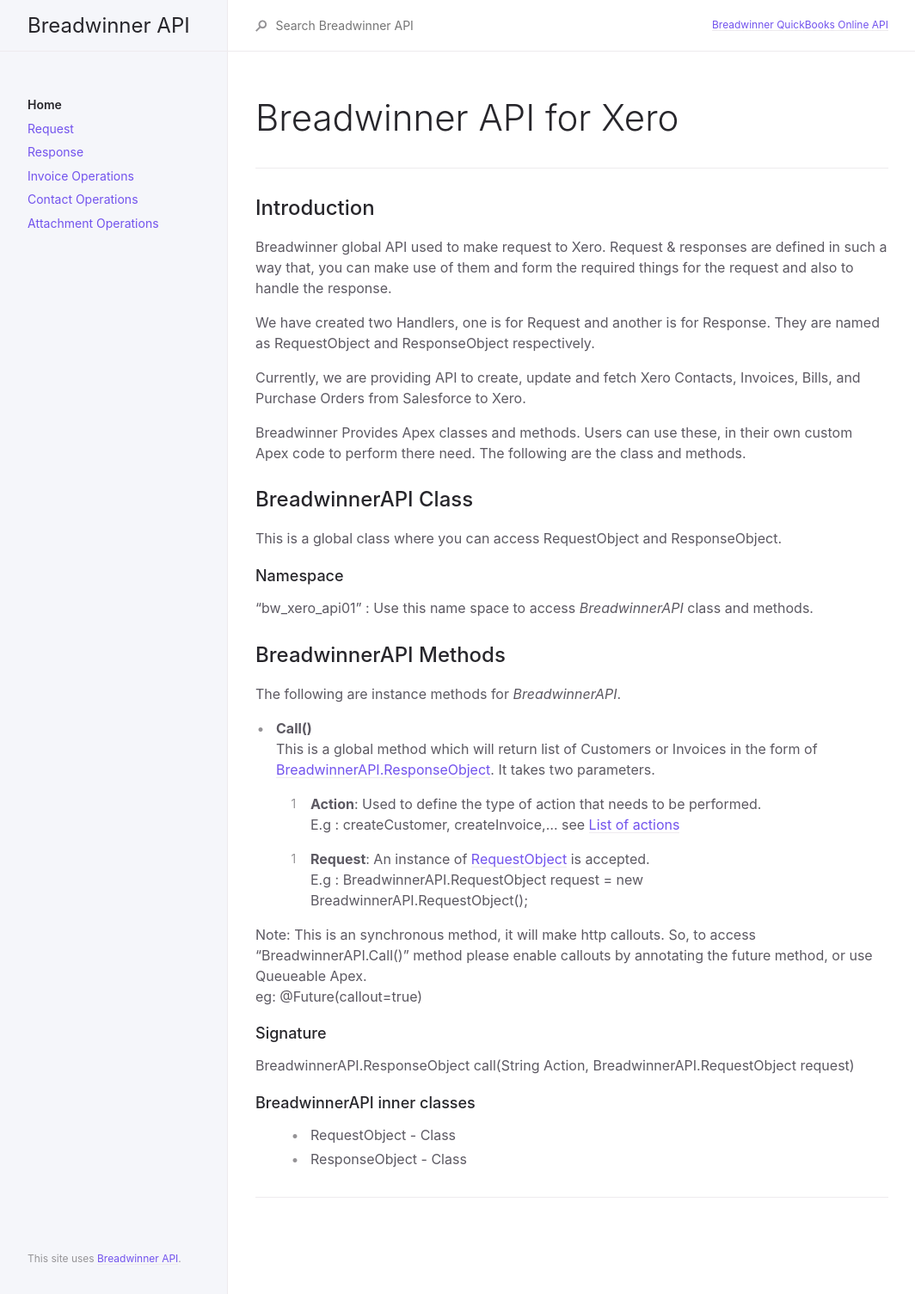
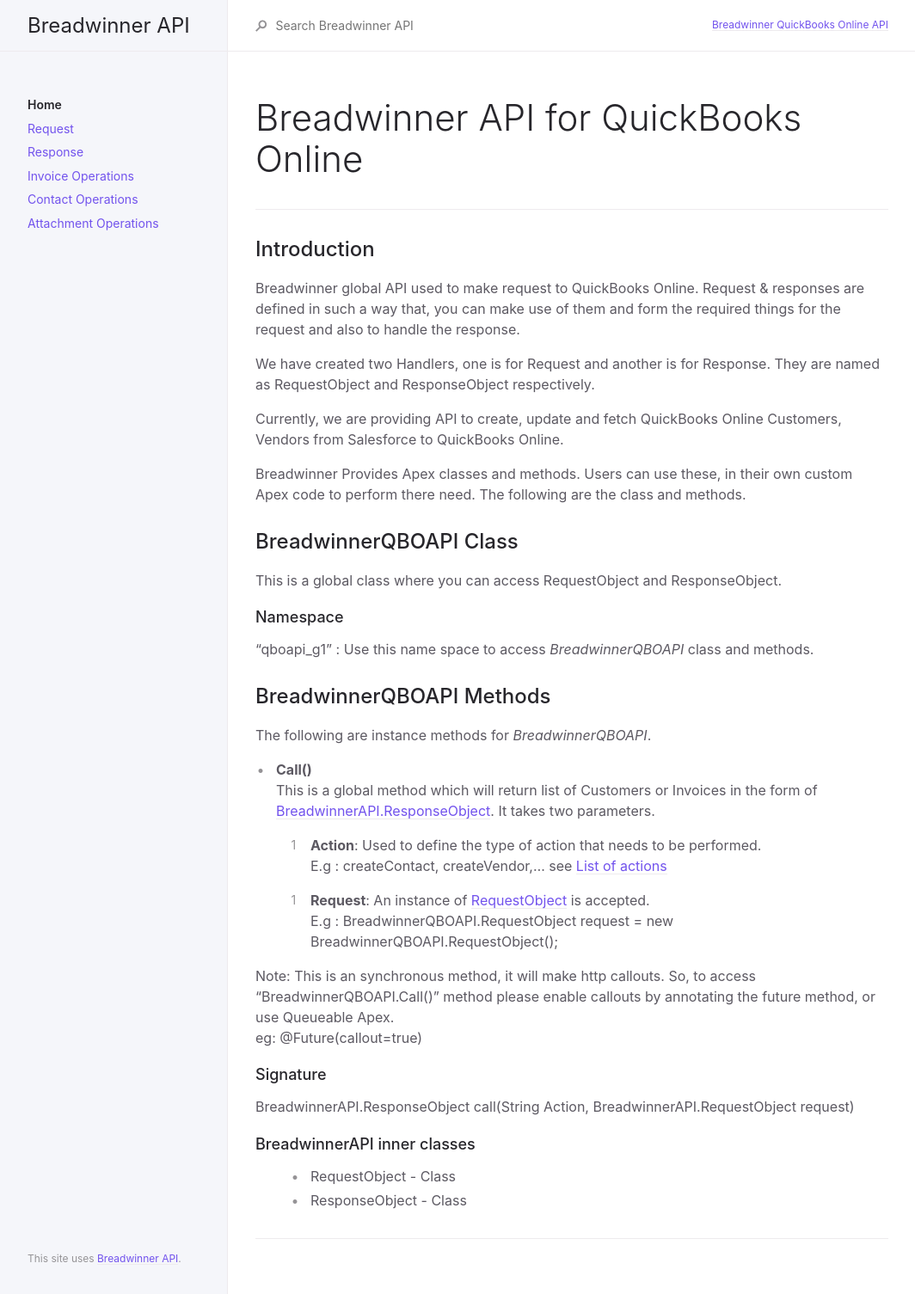
Before and after one commit to suchimitha/Documentation-of-QBO-API, a Jekyll site: the page built from index.md, in a window 1280 px wide. Shown: the whole page at 86% size, without its empty margins (107-1171 px from the left). Built offline with Jekyll 4.4.1, drawn with Linux system fonts in a browser that asks for light colours.

Commit message:
test commit

```diff
--- a/_config.yml
+++ b/_config.yml
@@ -15,7 +15,7 @@
 # in the templates via {{ site.myvariable }}.
 title: Breadwinner API
 description: Documentation for Breadwinner API for QuickBooks Online
-baseurl: "/Xero-API" # the subpath of your site, e.g. /blog
+baseurl: "/Documentation-of-QBO-API" # the subpath of your site, e.g. /blog
 url: "https://suchimitha.github.io" # the base hostname & protocol for your site, e.g. http://example.com
 
 permalink: pretty
@@ -36,7 +36,7 @@ heading_anchors: true
 # Aux links for the upper right navigation
 aux_links:
   "Breadwinner QuickBooks Online API":
-    - "//suchimitha.github.io/Xero-API"
+    - "//suchimitha.github.io/Documentation-of-QBO-API"
 
 
 
--- a/_layouts/default.html
+++ b/_layouts/default.html
@@ -25,7 +25,7 @@ layout: table_wrappers
         {% include nav.html %}
       </div>
       <footer class="site-footer">
-        <p class="text-small text-grey-dk-000 mb-4">This site uses <a href="https://suchimitha.github.io/Xero-API">Breadwinner API</a>.</p>
+        <p class="text-small text-grey-dk-000 mb-4">This site uses <a href="https://suchimitha.github.io/Documentation-of-QBO-API">Breadwinner API</a>.</p>
       </footer>
     </div>
     <div class="main-content-wrap js-main-content" tabindex="0">
--- a/index.md
+++ b/index.md
@@ -6,39 +6,39 @@ description: "Breadwinner Xero API is hosted on GitHub Pages."
 permalink: /
 ---
 
-# Breadwinner API for Xero
+# Breadwinner API for QuickBooks Online
 {: .fs-9 }
 
 
 ---
 
 ## Introduction
-Breadwinner global API used to make request to Xero. Request & responses are defined in such a way that, you can make use of them and form the required things for the request and also to handle the response.
+Breadwinner global API used to make request to QuickBooks Online. Request & responses are defined in such a way that, you can make use of them and form the required things for the request and also to handle the response.
 
 We have created two Handlers, one is for Request and another is for Response. They are named as RequestObject and ResponseObject respectively.
 
-Currently, we are providing API to create, update and fetch Xero Contacts, Invoices, Bills, and Purchase Orders from Salesforce to Xero.
+Currently, we are providing API to create, update and fetch QuickBooks Online Customers, Vendors from Salesforce to QuickBooks Online.
 
 Breadwinner Provides Apex classes and methods. Users can use these, in their own custom Apex code to perform there need. The following are the class and methods.
 
-## BreadwinnerAPI Class
+## BreadwinnerQBOAPI Class
 This is a global class where you can access RequestObject and ResponseObject.
 
 ### Namespace
-"bw_xero_api01" : Use this name space to access <i>BreadwinnerAPI</i> class and methods.
+"qboapi_g1" : Use this name space to access <i>BreadwinnerQBOAPI</i> class and methods.
 
-## BreadwinnerAPI Methods
-The following are instance methods for <i>BreadwinnerAPI</i>.
+## BreadwinnerQBOAPI Methods
+The following are instance methods for <i>BreadwinnerQBOAPI</i>.
 - <b>Call()</b><br/>
 This is a global method which will return list of Customers or Invoices in the form of [BreadwinnerAPI.ResponseObject]({{ site.baseurl }}{% link docs/response.md %}). It takes two parameters.
 
 > 1. <b>Action</b>: Used to define the type of action that needs to be performed.<br/>
-E.g : createCustomer, createInvoice,… see [List of actions]({{ site.baseurl }}{% link docs/configuration.md %})
+E.g : createContact, createVendor,… see [List of actions]({{ site.baseurl }}{% link docs/configuration.md %})
 
 >  2. <b>Request</b>: An instance of [RequestObject]({{ site.baseurl }}{% link docs/configuration.md %}) is accepted.<br/>
-E.g :  BreadwinnerAPI.RequestObject request = new BreadwinnerAPI.RequestObject();
+E.g :  BreadwinnerQBOAPI.RequestObject request = new BreadwinnerQBOAPI.RequestObject();
 
-Note: This is an synchronous method, it will make http callouts. So, to access "BreadwinnerAPI.Call()" method please enable callouts by annotating the future method, or use Queueable Apex.<br/>
+Note: This is an synchronous method, it will make http callouts. So, to access "BreadwinnerQBOAPI.Call()" method please enable callouts by annotating the future method, or use Queueable Apex.<br/>
 eg: @Future(callout=true)
 ### Signature
 BreadwinnerAPI.ResponseObject call(String Action, BreadwinnerAPI.RequestObject request)
--- a/package.json
+++ b/package.json
@@ -2,9 +2,9 @@
   "name": "just-the-docs",
   "version": "0.2.7",
   "description": "A modern Jekyll theme for documentation",
-  "repository": "pmarsceill/Xero-API",
+  "repository": "pmarsceill/Documentation-of-QBO-API",
   "license": "MIT",
-  "bugs": "https://suchimitha.github.io/Xero-API/issues",
+  "bugs": "https://suchimitha.github.io/Documentation-of-QBO-API/issues",
   "devDependencies": {
     "stylelint": "^10.0.1",
     "stylelint-config-primer": "^8.0.0",
```
Also changed, not shown: README.md, just-the-docs.gemspec.
